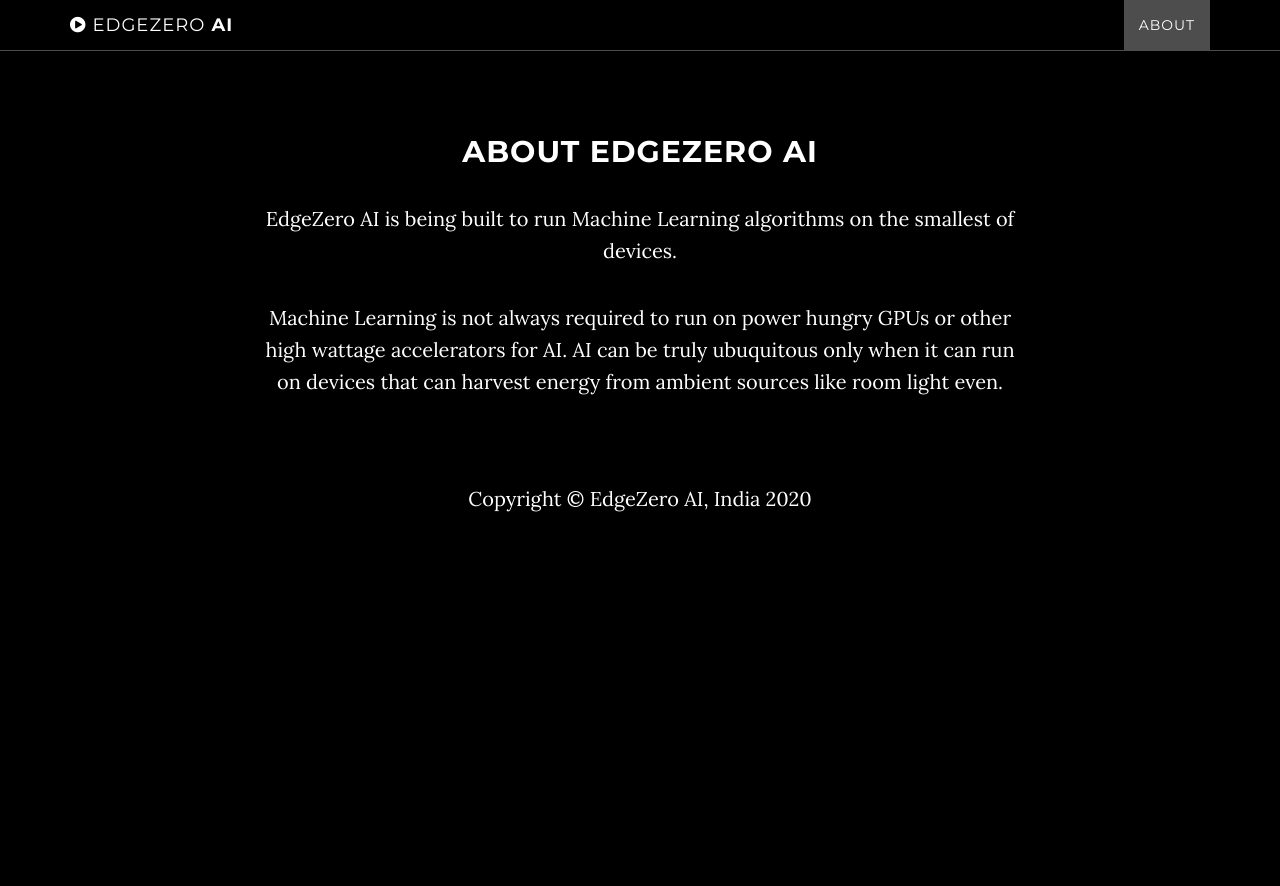
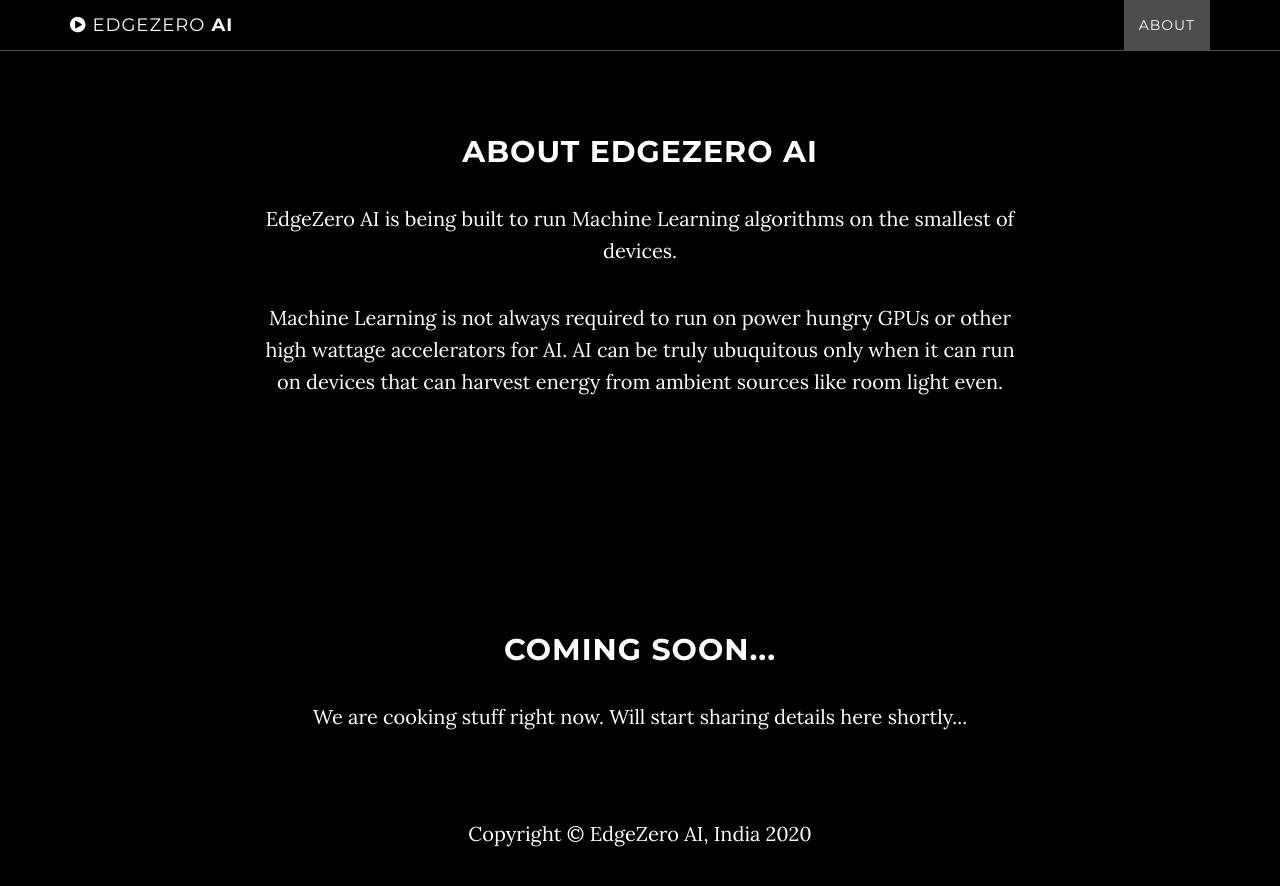
Before and after one commit to edgezeroai/edgezeroai.github.io, a Jekyll site: the page built from index.md, in a window 1280 px wide and 900 px high, scrolled down 965 px. Shown: the top 886 px of the window. Built offline with Jekyll 4.4.1, drawn with Linux system fonts in a browser that asks for light colours; our own code applies the rules of GitHub Pages for plain Markdown files; before the commit the page ends 1530 px from its top, so only the background shows below that.

Commit message:
Added coming soon page

```diff
--- /dev/null
+++ b/_includes/comingsoon.html
@@ -0,0 +1,18 @@
+    <!-- Contact Section -->
+    <section id="contact" class="container content-section text-center">
+        <div class="row">
+            <div class="col-lg-8 col-lg-offset-2">
+                <h2>Coming Soon...</h2>
+                <p>We are cooking stuff right now. Will start sharing details here shortly...</p>
+                <!--<p><a href="mailto:{{ site.email }}">{{ site.email }}</a>
+                </p>
+                <ul class="list-inline banner-social-buttons">
+                    {% for network in site.social %}
+                    <li>
+                        <a href="{{ network.url }}" class="btn btn-default btn-lg"><i class="fa fa-{{ network.title }} fa-fw"></i> <span class="network-name">{{ network.title }}</span></a>
+                    </li>
+                    {% endfor %}
+                </ul>-->
+            </div>
+        </div>
+    </section>
--- a/_layouts/default.html
+++ b/_layouts/default.html
@@ -5,6 +5,7 @@
     {% include nav.html %}
     {% include header.html %}
     {% include about.html %}
+    {% include comingsoon.html %}
     {% comment %}
     {% include download.html %}
     {% include contact.html %}
```
